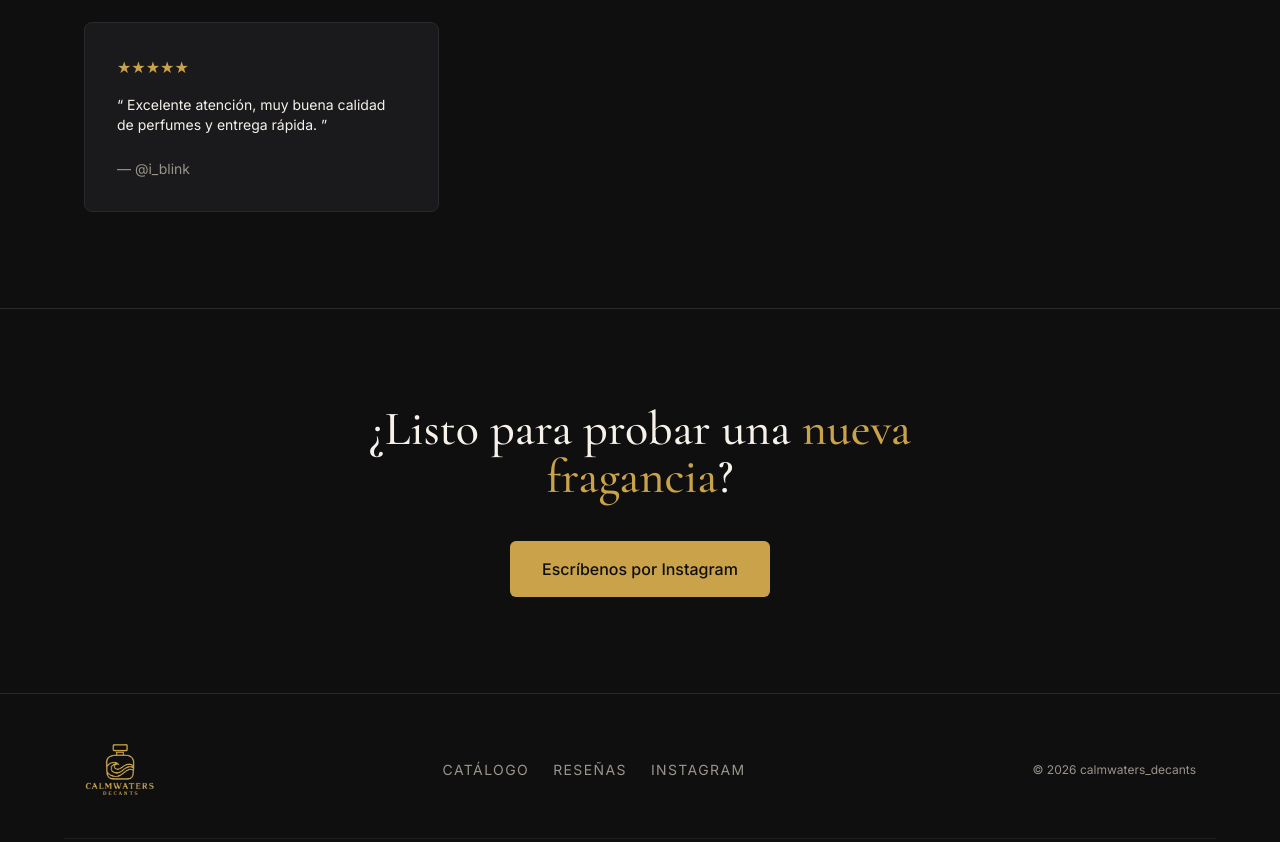
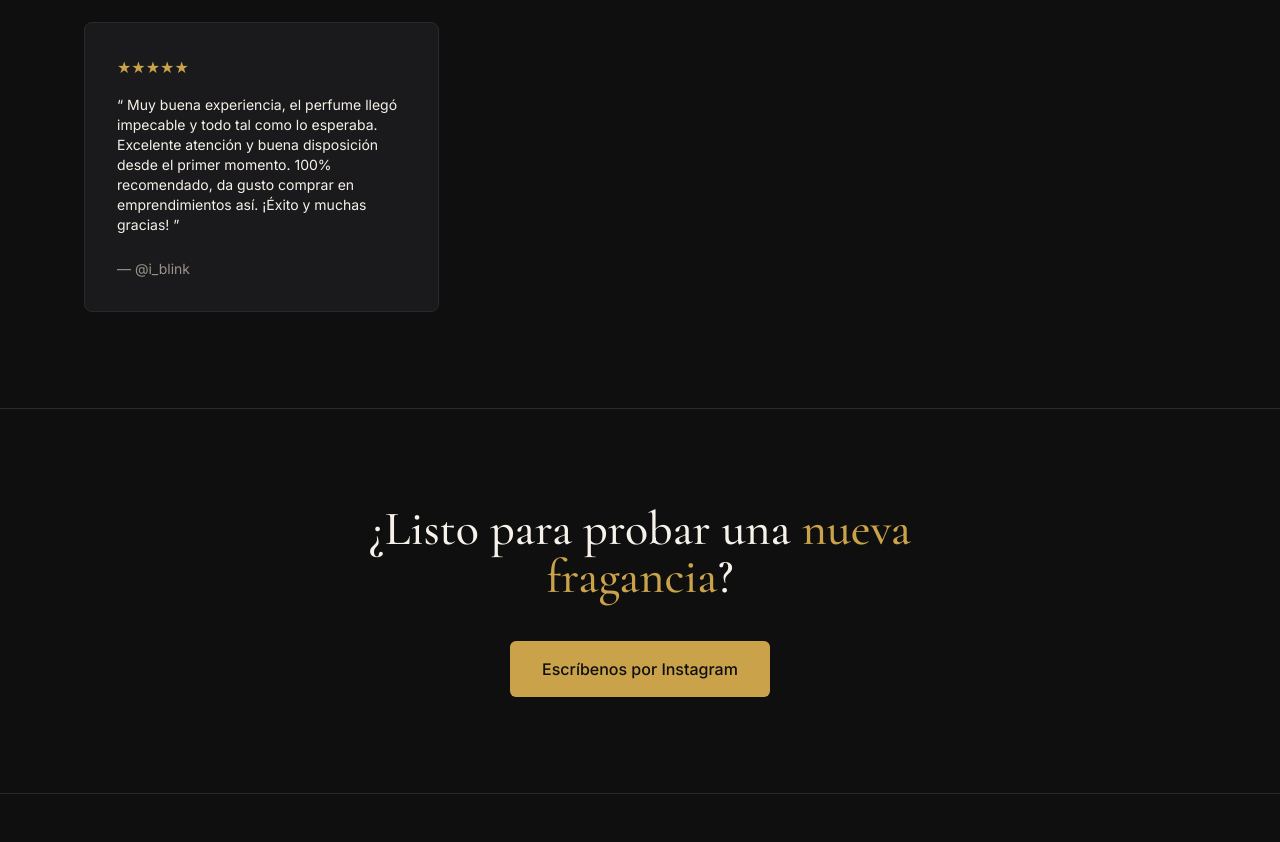
Before and after one commit to fatekiDev/calmwaters-decants, a React (Vite) app: page / in a window 1280 px wide. Shown: the part 4525-5367 px from the top of the page. Built offline with nearby package versions, Linux system fonts and the light colour scheme.

Commit message:
feat: update customer review text for improved clarity and detail

```diff
--- a/src/data/resenas.js
+++ b/src/data/resenas.js
@@ -20,7 +20,7 @@ export const RESENAS = [
   {
     id: 4,
     estrellas: 5,
-    texto: ' Excelente atención, muy buena calidad de perfumes y entrega rápida. ',
+    texto: ' Muy buena experiencia, el perfume llegó impecable y todo tal como lo esperaba. Excelente atención y buena disposición desde el primer momento. 100% recomendado, da gusto comprar en emprendimientos así. ¡Éxito y muchas gracias! ',
     autor: '@i_blink',
   },
 ]
```
